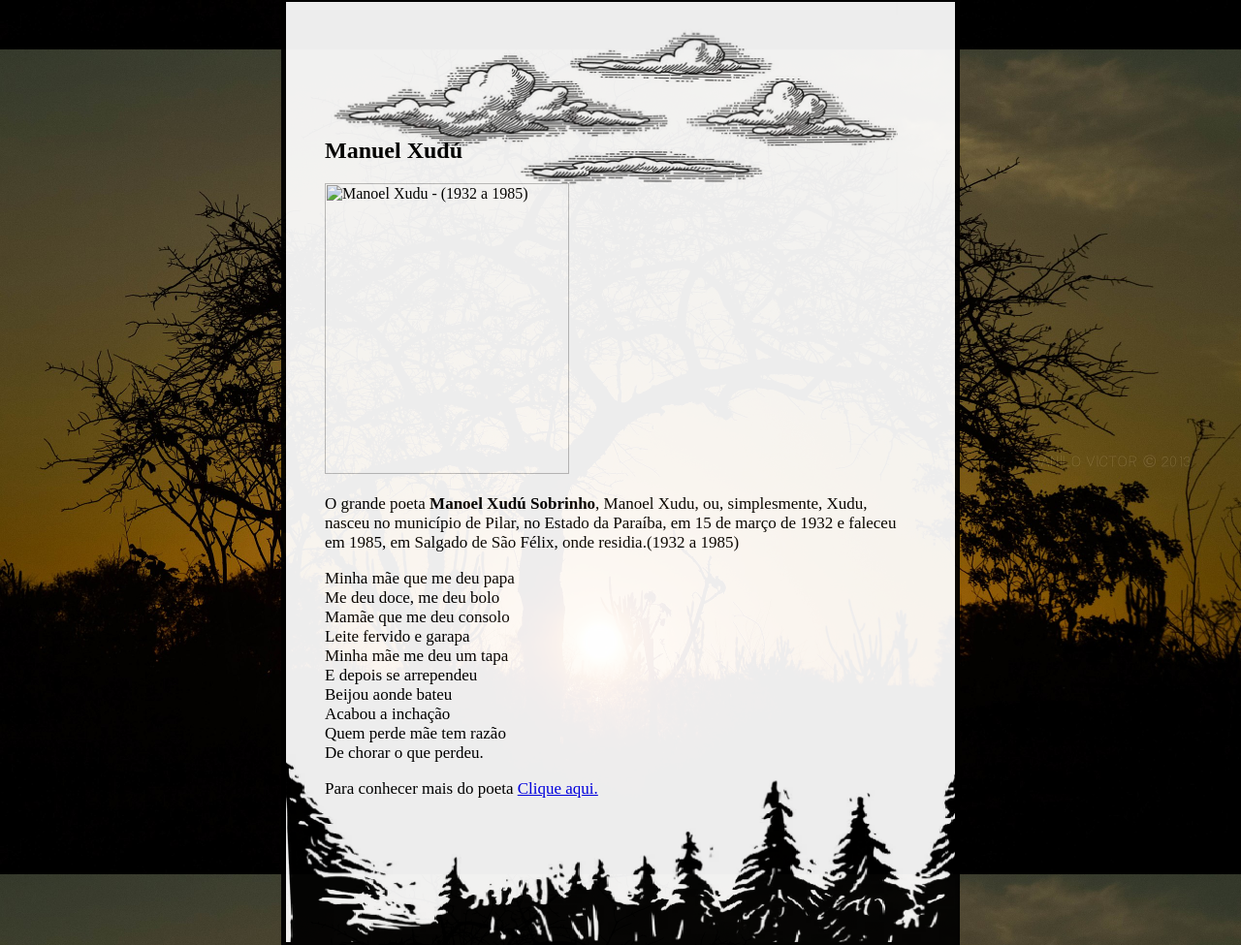
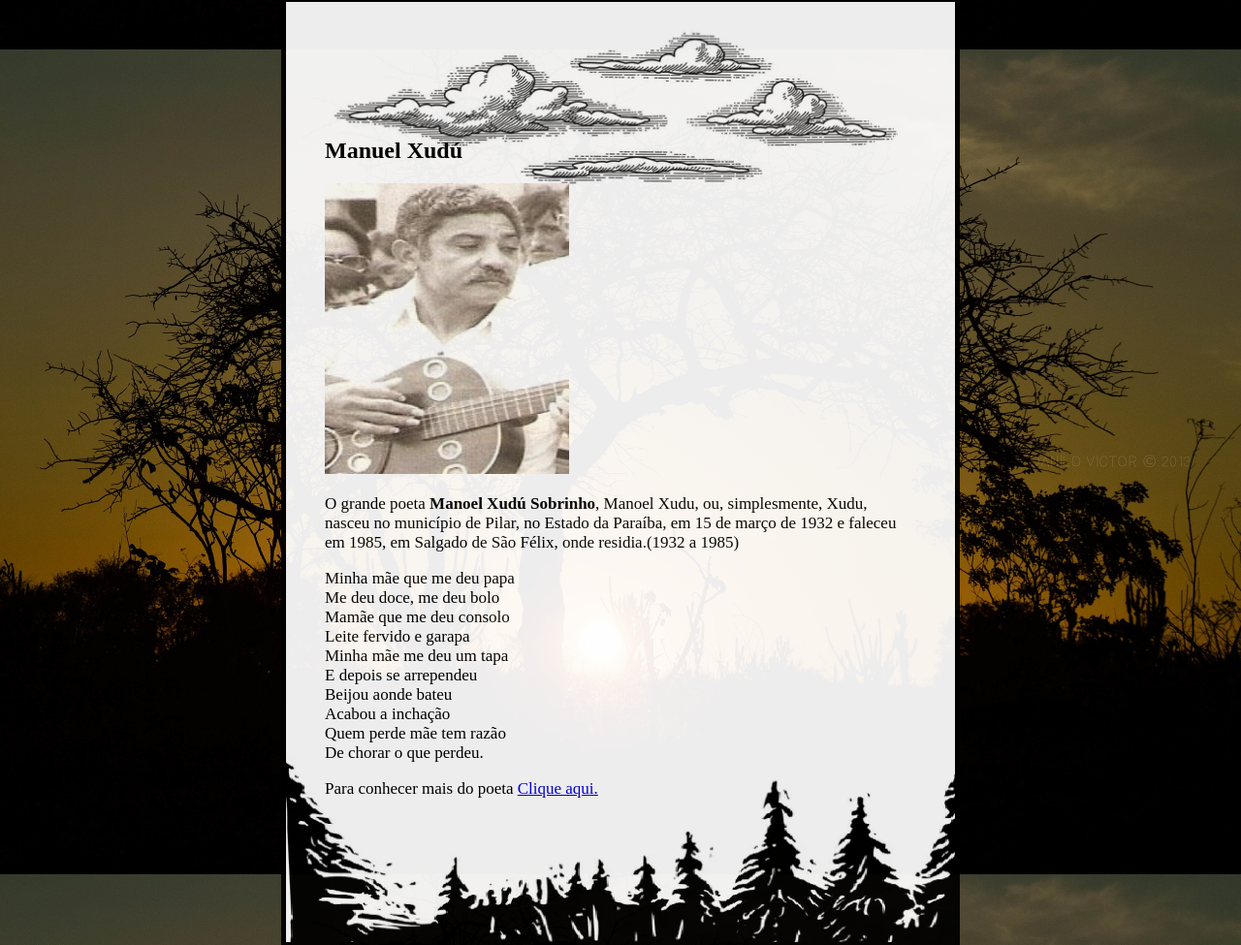
Before and after one commit to favelavenceu/projetoic, a plain HTML site: page index.html in a window 1280 px wide. Shown: the part 4204-5179 px from the top of the page at 97% size. Drawn offline with Linux system fonts and the light colour scheme.

Commit message:
Update index.html

```diff
--- a/index.html
+++ b/index.html
@@ -89,7 +89,7 @@
 
 	<div class="poema">
 		<h2>Manuel Xudú</h2>
-		<img src="imagens/Manoel Xudú.jpg" title="Manoel Xudu - (1932 a 1985)"width="252" height="300">
+		<img src="imagens/Manoel Xudu.jpg" title="Manoel Xudu - (1932 a 1985)"width="252" height="300">
 		<p class="text">O grande poeta <strong>Manoel Xudú Sobrinho</strong>, Manoel Xudu, ou, simplesmente, Xudu, nasceu no município de Pilar, no Estado da Paraíba, em 15 de março de 1932 e faleceu em 1985, em Salgado de São Félix, onde residia.(1932 a 1985)
 		</p>
 		<p>Minha mãe que me deu papa<br>Me deu doce, me deu bolo<br>Mamãe que me deu consolo<br>Leite fervido e garapa<br>Minha mãe me deu um tapa<br>E depois se arrependeu<br>Beijou aonde bateu<br>Acabou a inchação<br>Quem perde mãe tem razão<br>De chorar o que perdeu.</p>
```
